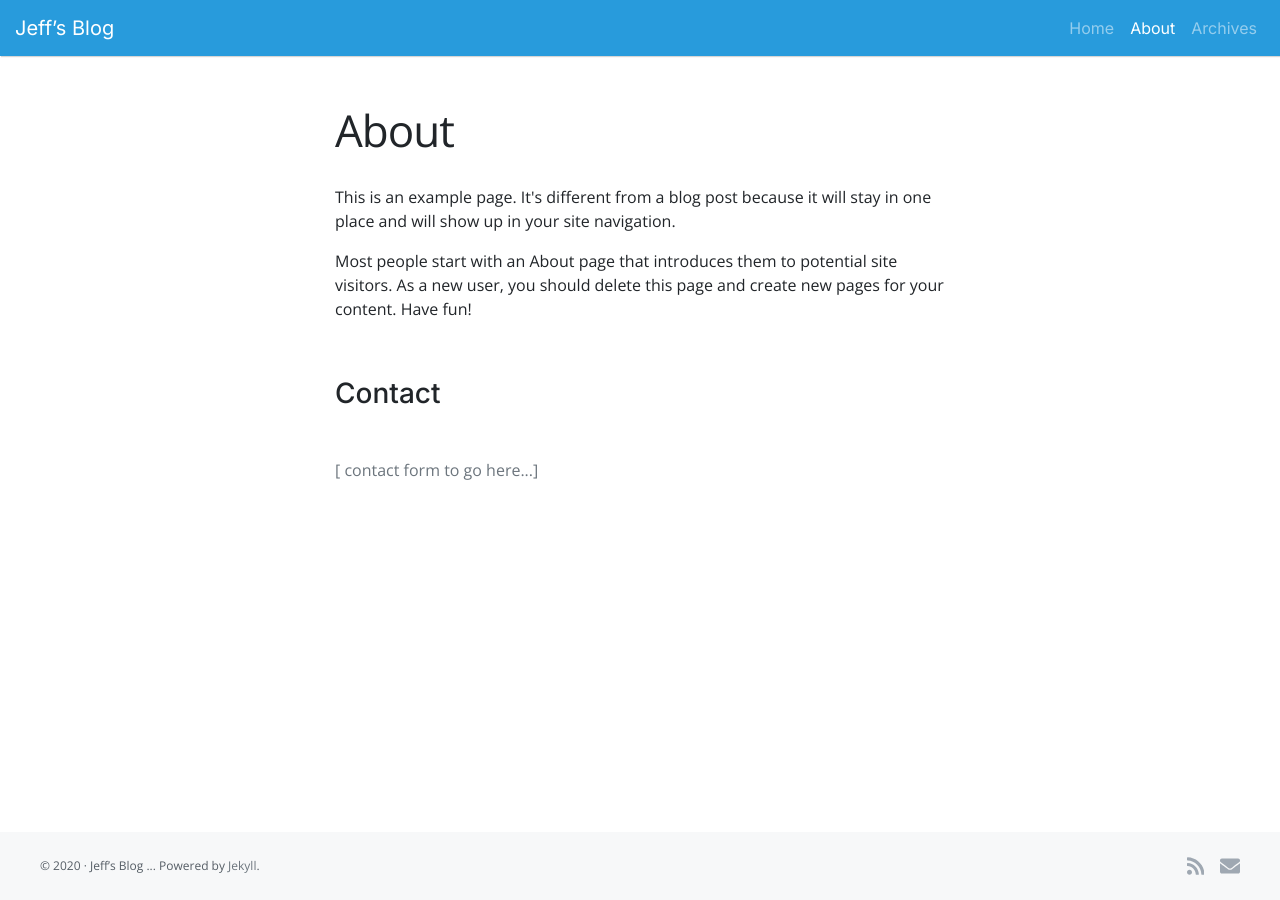
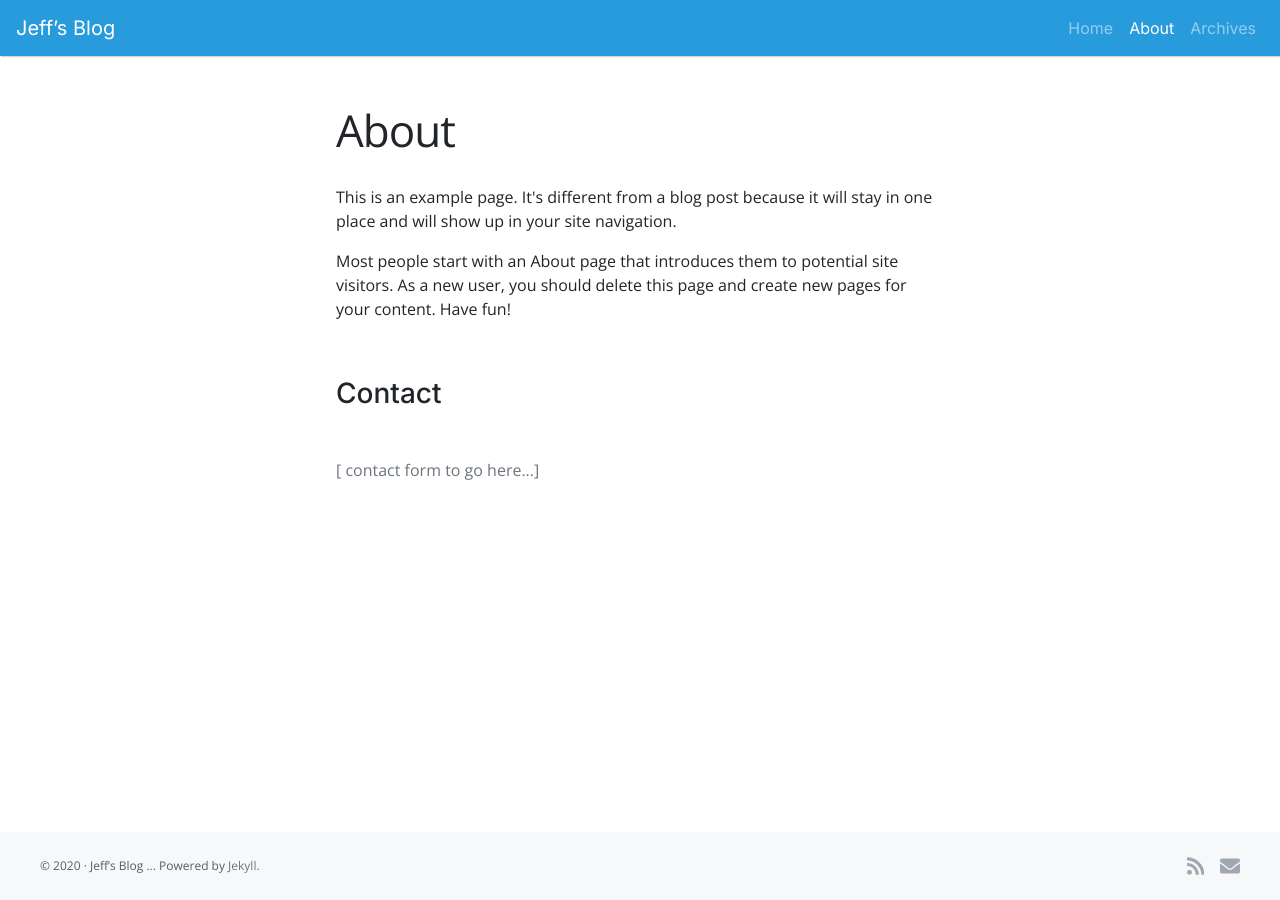
Before and after one commit to jefx07/jefx07.github.io, a Jekyll site: the page built from about.html, in a window 1280 px wide. Built offline with Jekyll 4.4.1, drawn with Linux system fonts in a browser that asks for light colours.

Commit message:
Minor tweaks to the grid

```diff
--- a/_sass/scss/_grid.scss
+++ b/_sass/scss/_grid.scss
@@ -2,10 +2,14 @@
 //
 // Set the container width, and override it for fixed navbars in media queries.
 
+// Single container class with breakpoint max-widths
 .container,
+// 100% wide container at all breakpoints
 .container-fluid {
   @include make-container();
 }
+
+// Responsive containers that are 100% wide until a breakpoint
 .container {
   @include make-container-max-widths();
 }
--- a/_sass/scss/_variables.scss
+++ b/_sass/scss/_variables.scss
@@ -167,7 +167,7 @@
 // Set the number of columns and specify the width of the gutters.
 
 $grid-columns:                12 !default;
-$grid-gutter-width:           30px !default;
+$grid-gutter-width:           1.5rem !default;
 
 // Container padding
 
--- a/_sass/scss/mixins/_grid.scss
+++ b/_sass/scss/mixins/_grid.scss
@@ -2,14 +2,15 @@
 //
 // Generate semantic grid columns with these mixins.
 
-@mixin make-container() {
+// Container mixins
+
+@mixin make-container($padding-x: $container-padding-x) {
   width: 100%;
-  padding-right: ($grid-gutter-width / 2);
-  padding-left: ($grid-gutter-width / 2);
+  padding-right: $padding-x;
+  padding-left: $padding-x;
   margin-right: auto;
   margin-left: auto;
 }
-
 
 // For each breakpoint, define the maximum width of the container in a media query
 @mixin make-container-max-widths($max-widths: $container-max-widths, $breakpoints: $grid-breakpoints) {
@@ -20,9 +21,9 @@
   }
 }
 
-@mixin make-row() {
+@mixin make-row($gutter: $grid-gutter-width) {
   display: flex;
   flex-wrap: wrap;
-  margin-right: ($grid-gutter-width / -2);
-  margin-left: ($grid-gutter-width / -2);
+  margin-right: $gutter / -2;
+  margin-left: $gutter / -2;
 }
```
Also changed, not shown: _sass/site-custom.scss (+0 -70 lines).
